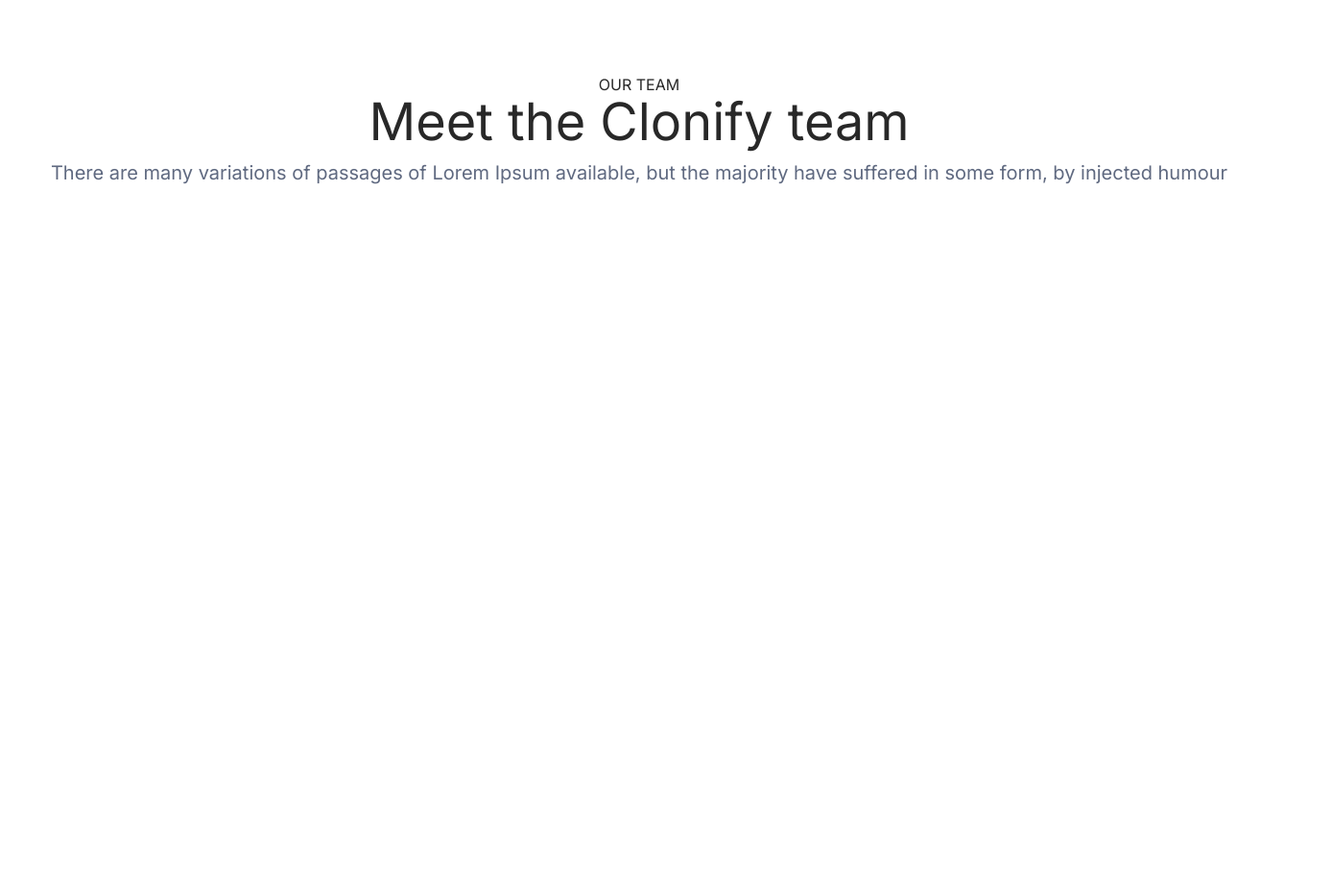
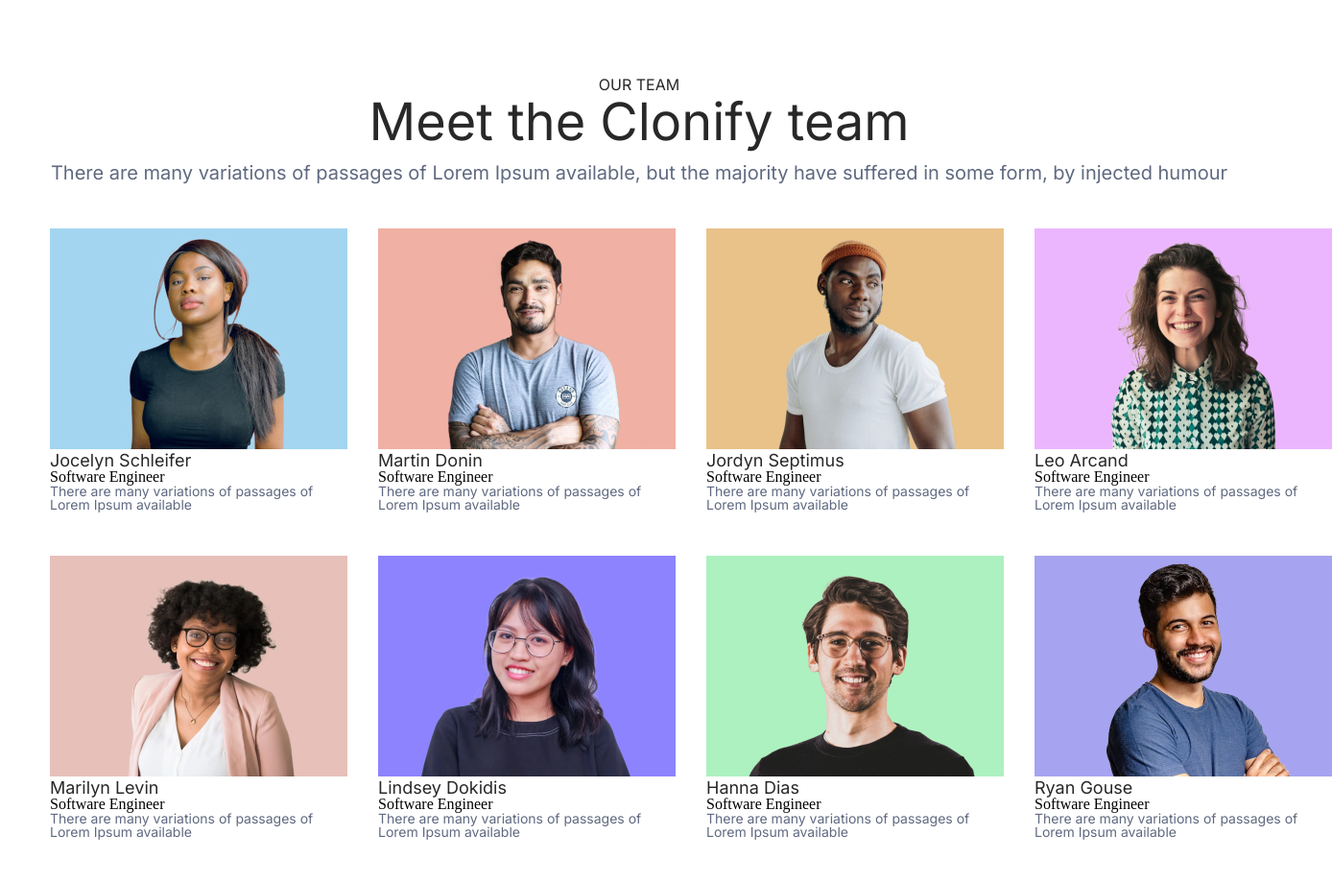
Before and after one commit to nuc1ni/task6, a plain HTML site: page index.html in a window 1280 px wide. Shown: the whole page at 96% size, 1388 px wide, since content can reach past the window. Before the commit the page ends 800 px from the top, so only its background shows below. Drawn offline with Linux system fonts and the light colour scheme.

Commit message:
add main-section

```diff
--- a/css/style.css
+++ b/css/style.css
@@ -27,3 +27,46 @@
 
 
 }
+.section {
+
+    display: flex;
+    flex-flow: row wrap;
+    width: 1336px;
+    margin-top: 48px;
+    margin-left: 52px;
+    margin-right: 52px;
+    justify-content: space-between;
+    align-items: center;
+    align-content: center;
+
+
+
+}
+
+.child-element {
+    width: 310px;
+    height: 230px;
+}
+.text-box {
+    width: 278px;
+    height: 108px;
+}
+.name {
+    font-family: 'Inter', sans-serif;
+    font-size: 18px;
+    color: #282828;
+    font-weight: 600px;
+
+}
+
+.professio {
+    font-family: 'Inter', sans-serif;
+    font-size: 14px;
+    color: #3E3E59;
+}
+
+.section-paragraph {
+    font-family: 'Inter', sans-serif;
+    font-size: 14px;
+    color: #5F6980;
+}
--- a/index.html
+++ b/index.html
@@ -19,6 +19,94 @@
 
     </header>
     <main>
+        <section>
+            <div class="section">
+                <div>
+                    <img class="child-element" src="images/jocelyn.jpg" alt="jocelyn">
+                    <div class="text-box">
+                       <h2 class="name">Jocelyn Schleifer</h2>
+
+                          <h5 class="profession" >Software Engineer</h5>
+                          <p class="section-paragraph">There are many variations of passages of Lorem Ipsum available</p>
+
+                    </div>
+                </div>
+                <div>
+                    <img class="child-element" src="images/martin.png" alt="martin">
+                    <div class="text-box">
+                      <h2 class="name">Martin Donin</h2>
+
+                          <h5 class="profession">Software Engineer</h5>
+                          <p class="section-paragraph">There are many variations of passages of Lorem Ipsum available</p>
+
+                    </div>
+                </div>
+                <div>
+                    <img class="child-element" src="images/jordyn.png" alt="jordyn">
+                    <div class="text-box">
+                       <h2 class="name">Jordyn Septimus</h2>
+
+                         <h5 class="profession">Software Engineer</h5>
+                         <p class="section-paragraph">There are many variations of passages of Lorem Ipsum available</p>
+
+                    </div>
+
+                </div>
+                <div>
+                    <img class="child-element" src="images/leo.png" alt="leo">
+                    <div class="text-box">
+                       <h2 class="name">Leo Arcand</h2>
+
+                           <h5 class="profession">Software Engineer</h5>
+                           <p class="section-paragraph">There are many variations of passages of Lorem Ipsum available</p>
+
+                    </div>
+                </div>
+                <div>
+                    <img class="child-element" src="images/marylin.png" alt="marylin">
+                    <div class="text-box">
+                       <h2 class="name">Marilyn Levin</h2>
+
+                          <h5 class="profession">Software Engineer</h5>
+                          <p class="section-paragraph">There are many variations of passages of Lorem Ipsum available</p>
+
+                    </div>
+                </div>
+                <div>
+                    <img class="child-element" src="images/lindsey.png" alt="lindsey">
+                    <div class="text-box">
+                       <h2 class="name">Lindsey Dokidis</h2>
+
+                            <h5 class="profession">Software Engineer</h5>
+                            <p class="section-paragraph">There are many variations of passages of Lorem Ipsum available</p>
+
+                    </div>
+                </div>
+                <div>
+                    <img class="child-element" src="images/hanna.png" alt="hanna">
+                    <div class="text-box">
+                       <h2 class="name">Hanna Dias</h2>
+
+                           <h5 class="profession">Software Engineer</h5>
+                           <p class="section-paragraph">There are many variations of passages of Lorem Ipsum available</p>
+
+                    </div>
+
+                </div>
+                <div>
+                    <img class="child-element" src="images/ryan.png" alt="ryan">
+                    <div class="text-box">
+                       <h2 class="name">Ryan Gouse</h2>
+
+                           <h5 class="profession">Software Engineer</h5>
+                           <p class="section-paragraph">There are many variations of passages of Lorem Ipsum available</p>
+
+                    </div>
+
+                </div>
+
+            </div>
+        </section>
 
     </main>
     <footer>
```
Also changed, not shown: images/hanna.png (added), images/jocelyn.jpg (added), images/jordyn.png (added), images/leo.png (added), images/lindsey.png (added), images/martin.png (added), images/marylin.png (added), images/ryan.png (added).
